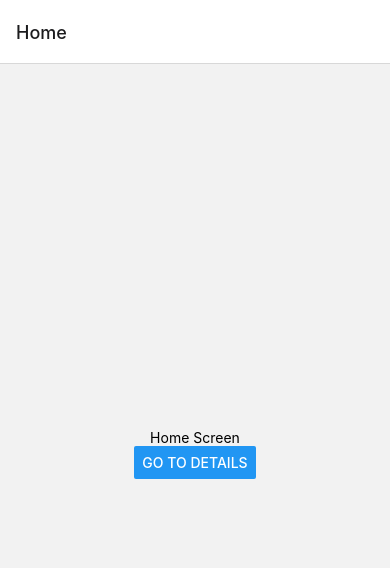
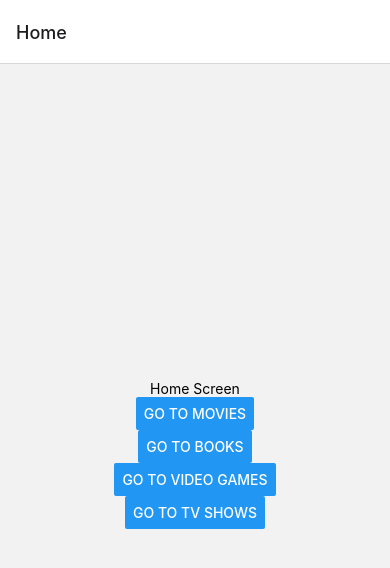
Before and after one commit to jrk12b/PopPick, a React Native app: screen /Home in a window 390 px wide. Shown: the top 568 px of the page. Built offline with nearby package versions, Linux system fonts and the light colour scheme.

Commit message:
create screen for each media

```diff
--- a/src/components/AppNavigator.js
+++ b/src/components/AppNavigator.js
@@ -2,7 +2,10 @@ import React from 'react';
 import {NavigationContainer} from '@react-navigation/native';
 import {createStackNavigator} from '@react-navigation/stack';
 import HomeScreen from '../screens/HomeScreen';
-import DetailsScreen from '../screens/DetailsScreen';
+import MoviesScreen from '../screens/MoviesScreen';
+import BooksScreen from '../screens/BooksScreen';
+import TvShowsScreen from '../screens/TvShowsScreen';
+import VideoGamesScreen from '../screens/VideoGamesScreen';
 
 const Stack = createStackNavigator();
 
@@ -13,12 +16,27 @@ function AppNavigator() {
         <Stack.Screen
           name="Home"
           component={HomeScreen}
-          options={{headerShown: true}} // Ensure header is shown
+          options={{headerShown: true}}
         />
         <Stack.Screen
-          name="Details"
-          component={DetailsScreen}
-          options={{headerShown: true}} // Ensure header is shown
+          name="Movies"
+          component={MoviesScreen}
+          options={{headerShown: true}}
+        />
+        <Stack.Screen
+          name="Books"
+          component={BooksScreen}
+          options={{headerShown: true}}
+        />
+        <Stack.Screen
+          name="TvShows"
+          component={TvShowsScreen}
+          options={{headerShown: true}}
+        />
+        <Stack.Screen
+          name="VideoGames"
+          component={VideoGamesScreen}
+          options={{headerShown: true}}
         />
       </Stack.Navigator>
     </NavigationContainer>
--- a/src/screens/DetailsScreen.js
+++ b/src/screens/BooksScreen.js
@@ -1,10 +1,10 @@
 import React from 'react';
 import {View, Text, StyleSheet} from 'react-native';
 
-function DetailsScreen() {
+function BooksScreen() {
   return (
     <View style={styles.container}>
-      <Text>Details Screen</Text>
+      <Text>Books Screen</Text>
     </View>
   );
 }
@@ -17,4 +17,4 @@ const styles = StyleSheet.create({
   },
 });
 
-export default DetailsScreen;
+export default BooksScreen;
--- a/src/screens/HomeScreen.js
+++ b/src/screens/HomeScreen.js
@@ -6,8 +6,20 @@ function HomeScreen({navigation}) {
     <View style={styles.container}>
       <Text>Home Screen</Text>
       <Button
-        title="Go to Details"
-        onPress={() => navigation.navigate('Details')}
+        title="Go to Movies"
+        onPress={() => navigation.navigate('Movies')}
+      />
+      <Button
+        title="Go to Books"
+        onPress={() => navigation.navigate('Books')}
+      />
+      <Button
+        title="Go to Video Games"
+        onPress={() => navigation.navigate('VideoGames')}
+      />
+      <Button
+        title="Go to Tv Shows"
+        onPress={() => navigation.navigate('TvShows')}
       />
     </View>
   );
--- /dev/null
+++ b/src/screens/MoviesScreen.js
@@ -0,0 +1,20 @@
+import React from 'react';
+import {View, Text, StyleSheet} from 'react-native';
+
+function MoviesScreen() {
+  return (
+    <View style={styles.container}>
+      <Text>Movies Screen</Text>
+    </View>
+  );
+}
+
+const styles = StyleSheet.create({
+  container: {
+    flex: 1,
+    justifyContent: 'center',
+    alignItems: 'center',
+  },
+});
+
+export default MoviesScreen;
--- /dev/null
+++ b/src/screens/TvShowsScreen.js
@@ -0,0 +1,20 @@
+import React from 'react';
+import {View, Text, StyleSheet} from 'react-native';
+
+function TvShowsScreen() {
+  return (
+    <View style={styles.container}>
+      <Text>Tv Shows Screen</Text>
+    </View>
+  );
+}
+
+const styles = StyleSheet.create({
+  container: {
+    flex: 1,
+    justifyContent: 'center',
+    alignItems: 'center',
+  },
+});
+
+export default TvShowsScreen;
--- /dev/null
+++ b/src/screens/VideoGamesScreen.js
@@ -0,0 +1,20 @@
+import React from 'react';
+import {View, Text, StyleSheet} from 'react-native';
+
+function VideoGamesScreen() {
+  return (
+    <View style={styles.container}>
+      <Text>Video Games Screen</Text>
+    </View>
+  );
+}
+
+const styles = StyleSheet.create({
+  container: {
+    flex: 1,
+    justifyContent: 'center',
+    alignItems: 'center',
+  },
+});
+
+export default VideoGamesScreen;
```
